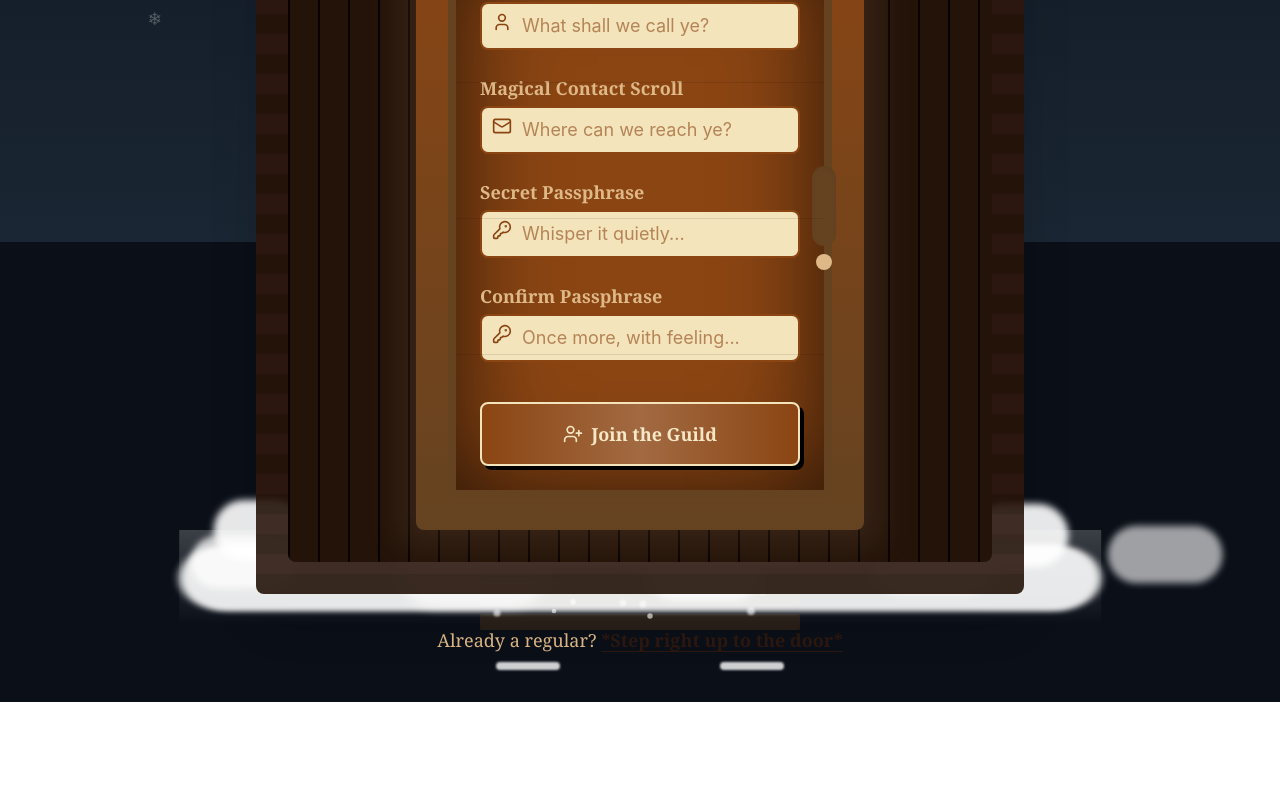
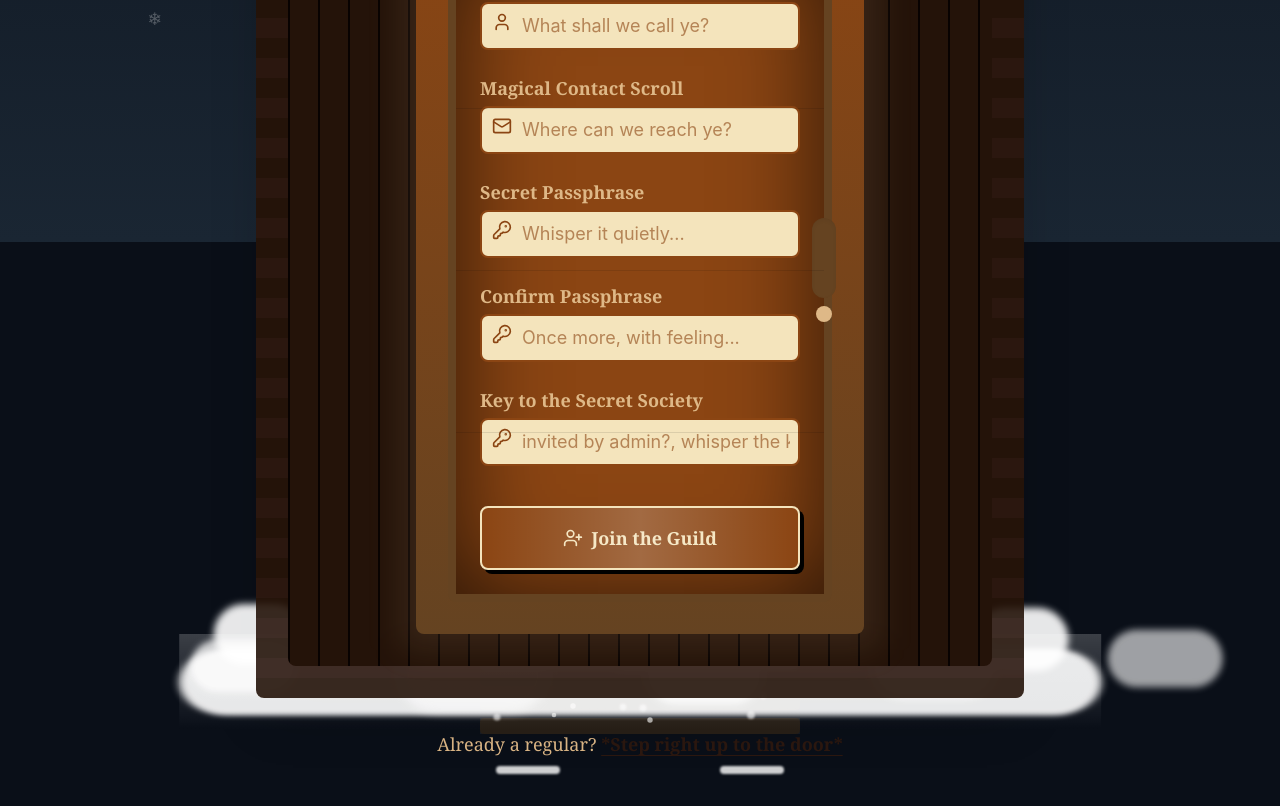
Before and after one commit to TylerGilman/dnd-game, a React (Vite) app in the folder client/: page /register in a window 1280 px wide. Shown: the part 558-1364 px from the top of the page. Before the commit the page ends 1260 px from the top, so only its background shows below. Built offline with nearby package versions, Linux system fonts and the light colour scheme; no server answers.

Commit message:
fixed #18

```diff
--- a/client/src/components/RegisterForm.tsx
+++ b/client/src/components/RegisterForm.tsx
@@ -14,6 +14,7 @@ interface FormData {
   email: string;
   password: string;
   confirmPassword: string;
+  adminPassphrase: string;
 }
 
 // Styled input component
@@ -64,7 +65,8 @@ export const RegisterForm = ({ onSuccess }: RegisterFormProps) => {
     username: '',
     email: '',
     password: '',
-    confirmPassword: ''
+    confirmPassword: '',
+    adminPassphrase: '',
   });
 
   const [errors, setErrors] = useState<Record<string, string>>({});
@@ -72,7 +74,7 @@ export const RegisterForm = ({ onSuccess }: RegisterFormProps) => {
 
   const mutation = useMutation({
     mutationFn: (data: Omit<FormData, 'confirmPassword'>) =>
-      api.register(data.username, data.email, data.password),
+      api.register(data.username, data.email, data.password, data.adminPassphrase),
     onSuccess: (data) => {
       login(data.user, data.token);
       onSuccess();
@@ -180,6 +182,17 @@ export const RegisterForm = ({ onSuccess }: RegisterFormProps) => {
         required
       />
 
+      <FormInput
+        id="adminPassphrase"
+        name="adminPassphrase"
+        type="password"
+        label="Key to the Secret Society"
+        icon={KeyRound}
+        value={formData.adminPassphrase}
+        onChange={handleChange}
+        placeholder="invited by admin?, whisper the key!"
+      />
+
       <div className="pt-4">
         <ScrollButton
           type="submit"
--- a/client/src/services/api.ts
+++ b/client/src/services/api.ts
@@ -85,14 +85,14 @@ export const api = {
         return response.json();
     },
 
-    async register(username: string, email: string, password: string) {
+    async register(username: string, email: string, password: string, adminPassphrase: string) {
         const response = await fetch(`${API_URL}/api/auth/register`, {
             method: 'POST',
             headers: {
                 'Content-Type': 'application/json',
                 'Accept': 'application/json'
             },
-            body: JSON.stringify({username, email, password})
+            body: JSON.stringify({username, email, password, adminPassphrase})
         });
 
         if (!response.ok) {
```
Also changed, not shown: 1 other file (tests, documents, lock files or other folders).
